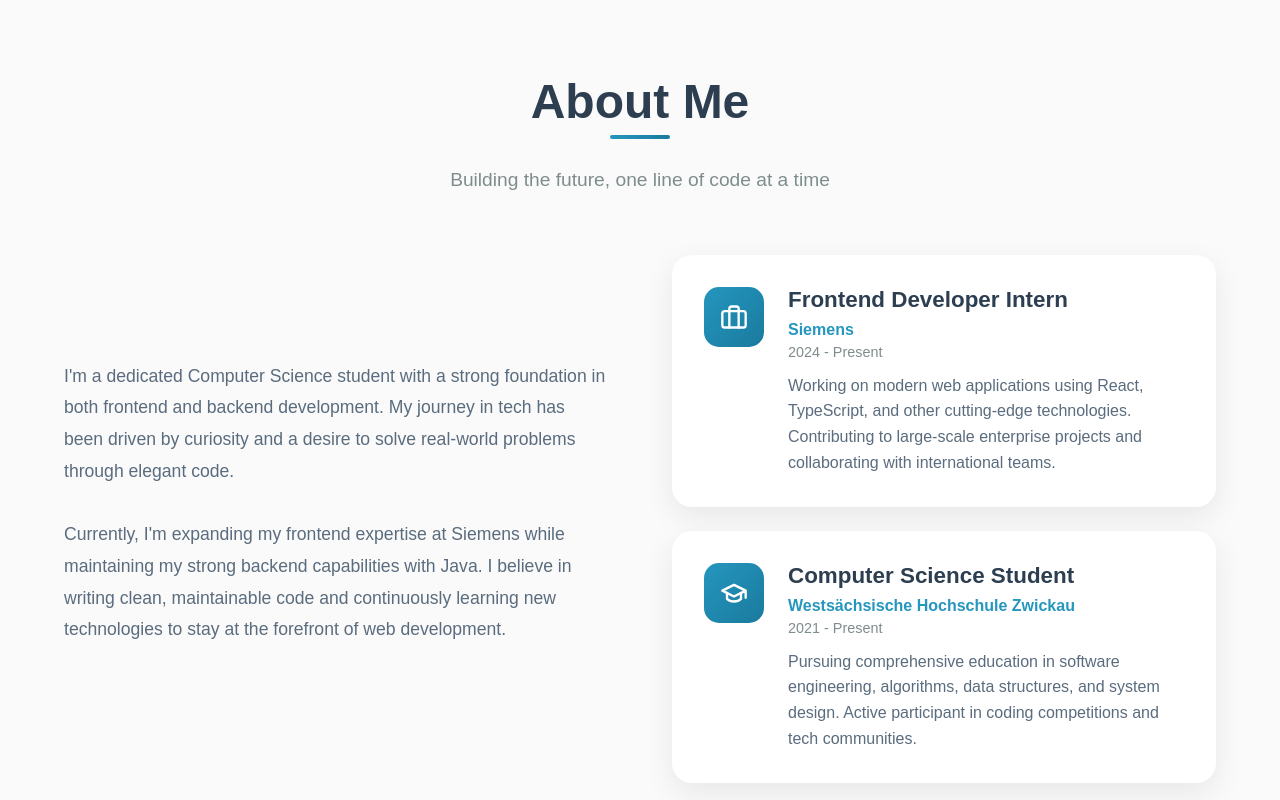
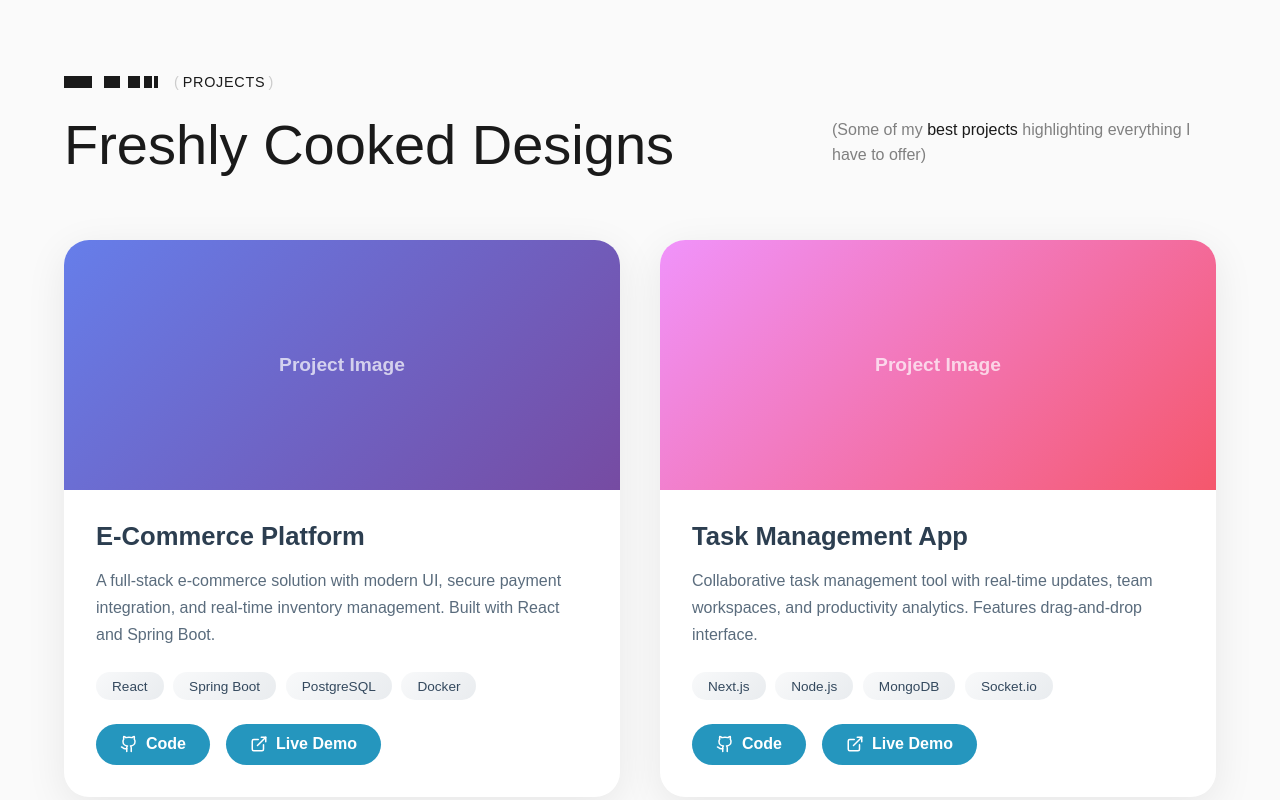
Before and after one commit to SatMunira/portfolio, a React (Vite) app: page / in a window 1280 px wide. Shown: the part 900-1700 px from the top of the page. Built offline with nearby package versions, Linux system fonts and the light colour scheme; a web font is replaced by a local one.

Commit message:
feat(projects): header done

```diff
--- a/src/Portfolio.css
+++ b/src/Portfolio.css
@@ -1223,3 +1223,278 @@ body {
         display: none;
     }
 }
+
+
+/* ========================================
+   🔥 PROJECTS SECTION - NEW HEADER
+   ======================================== */
+.projects-header {
+    display: grid;
+    grid-template-columns: 1fr 1fr 1fr;
+    margin-bottom: 4rem;
+    animation: fadeInUp 0.8s ease-out;
+}
+
+.projects-header-left {
+    grid-column: 1 / span 2;
+}
+
+
+.projects-span-container {
+    display: flex;
+    align-items: center;
+    gap: 1rem;
+    margin-bottom: 1.5rem;
+}
+
+.projects-graphic {
+    display: flex;
+    align-items: flex-end;
+}
+
+.projects-graphic .bar {
+    background: #1a1a1a;
+    height: 12px;
+    transition: height 0.3s ease;
+}
+
+/* индивидуальные отступы */
+.projects-graphic .bar:nth-child(1) {
+    width: 28px;
+    margin-right: 12px;
+}
+
+.projects-graphic .bar:nth-child(2) {
+    width: 16px;
+    margin-right: 8px;
+}
+
+.projects-graphic .bar:nth-child(3) {
+    width: 12px;
+    margin-right: 4px;
+}
+
+.projects-graphic .bar:nth-child(4) {
+    width: 8px;
+    margin-right: 2px;
+}
+
+.projects-graphic .bar:nth-child(5) {
+    width: 4px;
+    margin-right: 0;
+}
+
+
+.projects-span-container:hover .projects-graphic .bar {
+    height: 24px !important;
+}
+
+.projects-span-text {
+    font-family: 'Clash Display', sans-serif;
+    font-size: 0.9rem;
+    font-weight: 400;
+    letter-spacing: 0.05em;
+    display: flex;
+    align-items: center;
+    gap: 0.2rem;
+}
+
+.projects-span-text .bracket {
+    color: #ccc;
+}
+
+.projects-span-text .text {
+    color: #1a1a1a;
+}
+
+.projects-main-title {
+    font-family: 'Clash Display', sans-serif;
+    font-size: clamp(2.5rem, 5vw, 3.5rem);
+    font-weight: 500;
+    line-height: 1.1;
+    color: #1a1a1a;
+    margin: 0;
+}
+
+.projects-header-right {
+    grid-column: 3;
+    justify-self: end;
+    display: flex;
+    align-items: flex-end;
+    padding-bottom: 0.5rem;
+}
+
+.projects-description {
+    font-family: 'Clash Display', sans-serif;
+    font-size: 1rem;
+    line-height: 1.6;
+    color: #808080;
+    text-align: left;
+}
+
+.projects-description .highlight {
+    color: #1a1a1a;
+    font-weight: 500;
+}
+
+/* Projects Grid */
+.projects-grid {
+    display: grid;
+    grid-template-columns: repeat(auto-fit, minmax(400px, 1fr));
+    gap: 2.5rem;
+}
+
+.project-card {
+    background: white;
+    border-radius: 25px;
+    overflow: hidden;
+    box-shadow: 0 10px 40px rgba(0, 0, 0, 0.08);
+    transition: all 0.4s ease;
+    animation: fadeInUp 0.8s ease-out;
+    animation-fill-mode: both;
+}
+
+.project-card:nth-child(1) {
+    animation-delay: 0.1s;
+}
+
+.project-card:nth-child(2) {
+    animation-delay: 0.2s;
+}
+
+.project-card:nth-child(3) {
+    animation-delay: 0.3s;
+}
+
+.project-card:hover {
+    transform: translateY(-10px);
+    box-shadow: 0 20px 50px rgba(0, 0, 0, 0.15);
+}
+
+.project-image {
+    height: 250px;
+    background: linear-gradient(135deg, #667eea 0%, #764ba2 100%);
+    position: relative;
+    overflow: hidden;
+}
+
+.project-card:nth-child(2) .project-image {
+    background: linear-gradient(135deg, #f093fb 0%, #f5576c 100%);
+}
+
+.project-card:nth-child(3) .project-image {
+    background: linear-gradient(135deg, #4facfe 0%, #00f2fe 100%);
+}
+
+.project-image::before {
+    content: 'Project Image';
+    position: absolute;
+    top: 50%;
+    left: 50%;
+    transform: translate(-50%, -50%);
+    color: white;
+    font-size: 1.2rem;
+    font-weight: 600;
+    opacity: 0.7;
+}
+
+.project-content {
+    padding: 2rem;
+}
+
+.project-title {
+    font-family: 'Clash Display', sans-serif;
+    font-size: 1.6rem;
+    color: #2c3e50;
+    margin-bottom: 1rem;
+}
+
+.project-description {
+    color: #5a6c7d;
+    line-height: 1.7;
+    margin-bottom: 1.5rem;
+}
+
+.project-tech {
+    display: flex;
+    flex-wrap: wrap;
+    gap: 0.6rem;
+    margin-bottom: 1.5rem;
+}
+
+.tech-badge {
+    padding: 0.4rem 1rem;
+    background: linear-gradient(135deg, #f8f9fa 0%, #e9ecef 100%);
+    border-radius: 20px;
+    font-size: 0.85rem;
+    color: #34495e;
+    font-weight: 500;
+}
+
+.project-links {
+    display: flex;
+    gap: 1rem;
+}
+
+.project-link {
+    display: inline-flex;
+    align-items: center;
+    gap: 0.5rem;
+    padding: 0.7rem 1.5rem;
+    background: #2596be;
+    color: white;
+    border-radius: 25px;
+    text-decoration: none;
+    font-weight: 600;
+    transition: all 0.3s ease;
+}
+
+.project-link:hover {
+    background: #1a7a9e;
+    transform: translateX(5px);
+}
+
+@media (max-width: 1024px) {
+    .projects-header {
+        grid-template-columns: 1fr 2fr 1fr;
+        padding: 0 5%;
+    }
+
+    .projects-header-left {
+        grid-column: 1;
+    }
+
+    .projects-header-right {
+        grid-column: 3;
+        max-width: 100%;
+    }
+
+    .projects-main-title {
+        font-size: clamp(2rem, 6vw, 3rem);
+    }
+}
+
+@media (max-width: 768px) {
+    .projects-header {
+        grid-template-columns: 1fr;
+        padding: 0 5%;
+    }
+
+    .projects-header-left,
+    .projects-header-right {
+        grid-column: 1;
+        justify-self: start;
+    }
+
+    .projects-header-right {
+        padding-bottom: 0;
+    }
+
+    .projects-description {
+        font-size: 0.95rem;
+    }
+
+    .projects-grid {
+        grid-template-columns: 1fr;
+    }
+}
--- a/src/Portfolio.jsx
+++ b/src/Portfolio.jsx
@@ -161,6 +161,59 @@ export default function Portfolio() {
         </div>
       </section>
 
+      <section id="projects" className="section">
+        <div className="section-container">
+          {/* 🔥 НОВЫЙ ЗАГОЛОВОК */}
+          <div className="projects-header">
+            <div className="projects-header-left">
+              <div className="projects-span-container">
+                <div className="projects-graphic">
+                  <div className="bar"></div>
+                  <div className="bar"></div>
+                  <div className="bar"></div>
+                  <div className="bar"></div>
+                  <div className="bar"></div>
+                </div>
+                <div className="projects-span-text">
+                  <span className="bracket">(</span>
+                  <span className="text">PROJECTS</span>
+                  <span className="bracket">)</span>
+                </div>
+              </div>
+              <h2 className="projects-main-title">Freshly Cooked Designs</h2>
+            </div>
+            <div className="projects-header-right">
+              <p className="projects-description">
+                (Some of my <span className="highlight">best projects</span> highlighting everything I have to offer)
+              </p>
+            </div>
+          </div>
+
+          <div className="projects-grid">
+            {[
+              { title: 'E-Commerce Platform', desc: 'A full-stack e-commerce solution with modern UI, secure payment integration, and real-time inventory management. Built with React and Spring Boot.', tech: ['React', 'Spring Boot', 'PostgreSQL', 'Docker'] },
+              { title: 'Task Management App', desc: 'Collaborative task management tool with real-time updates, team workspaces, and productivity analytics. Features drag-and-drop interface.', tech: ['Next.js', 'Node.js', 'MongoDB', 'Socket.io'] },
+              { title: 'Weather Dashboard', desc: 'Real-time weather monitoring dashboard with interactive maps, forecasts, and historical data visualization. Clean and intuitive interface.', tech: ['React', 'TypeScript', 'D3.js', 'Weather API'] }
+            ].map((project, i) => (
+              <div key={i} className="project-card">
+                <div className="project-image"></div>
+                <div className="project-content">
+                  <h3 className="project-title">{project.title}</h3>
+                  <p className="project-description">{project.desc}</p>
+                  <div className="project-tech">
+                    {project.tech.map((t, j) => <span key={j} className="tech-badge">{t}</span>)}
+                  </div>
+                  <div className="project-links">
+                    <a href="#" className="project-link"><Github size={18} /> Code</a>
+                    <a href="#" className="project-link"><ExternalLink size={18} /> Live Demo</a>
+                  </div>
+                </div>
+              </div>
+            ))}
+          </div>
+        </div>
+      </section>
+
       <section id="about" className="section">
         <div className="section-container">
           <div className="section-header">
@@ -253,37 +306,6 @@ export default function Portfolio() {
         </div>
       </section>
 
-      <section id="projects" className="section">
-        <div className="section-container">
-          <div className="section-header">
-            <h2 className="section-title">Featured Projects</h2>
-            <p className="section-subtitle">Some of my recent work that I'm proud of</p>
-          </div>
-          <div className="projects-grid">
-            {[
-              { title: 'E-Commerce Platform', desc: 'A full-stack e-commerce solution with modern UI, secure payment integration, and real-time inventory management. Built with React and Spring Boot.', tech: ['React', 'Spring Boot', 'PostgreSQL', 'Docker'] },
-              { title: 'Task Management App', desc: 'Collaborative task management tool with real-time updates, team workspaces, and productivity analytics. Features drag-and-drop interface.', tech: ['Next.js', 'Node.js', 'MongoDB', 'Socket.io'] },
-              { title: 'Weather Dashboard', desc: 'Real-time weather monitoring dashboard with interactive maps, forecasts, and historical data visualization. Clean and intuitive interface.', tech: ['React', 'TypeScript', 'D3.js', 'Weather API'] }
-            ].map((project, i) => (
-              <div key={i} className="project-card">
-                <div className="project-image"></div>
-                <div className="project-content">
-                  <h3 className="project-title">{project.title}</h3>
-                  <p className="project-description">{project.desc}</p>
-                  <div className="project-tech">
-                    {project.tech.map((t, j) => <span key={j} className="tech-badge">{t}</span>)}
-                  </div>
-                  <div className="project-links">
-                    <a href="#" className="project-link"><Github size={18} /> Code</a>
-                    <a href="#" className="project-link"><ExternalLink size={18} /> Live Demo</a>
-                  </div>
-                </div>
-              </div>
-            ))}
-          </div>
-        </div>
-      </section>
-
       <section id="contact" className="section">
         <div className="section-container">
           <div className="section-header">
```
